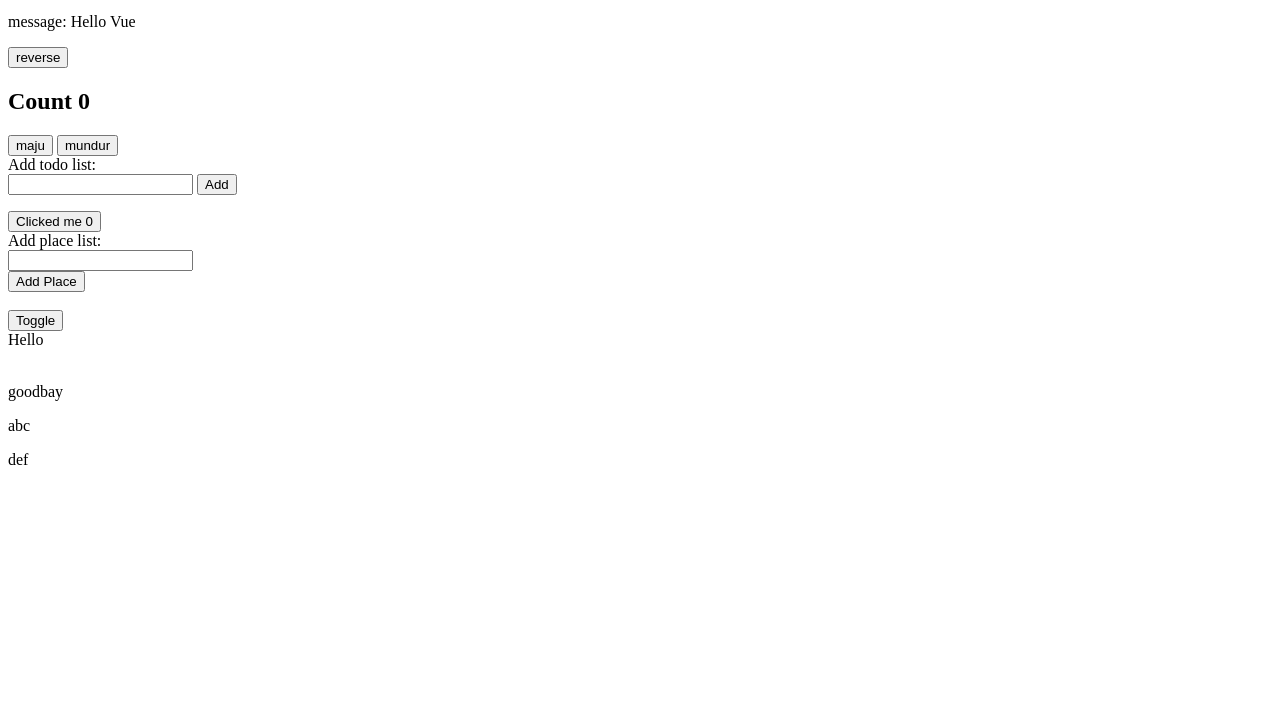
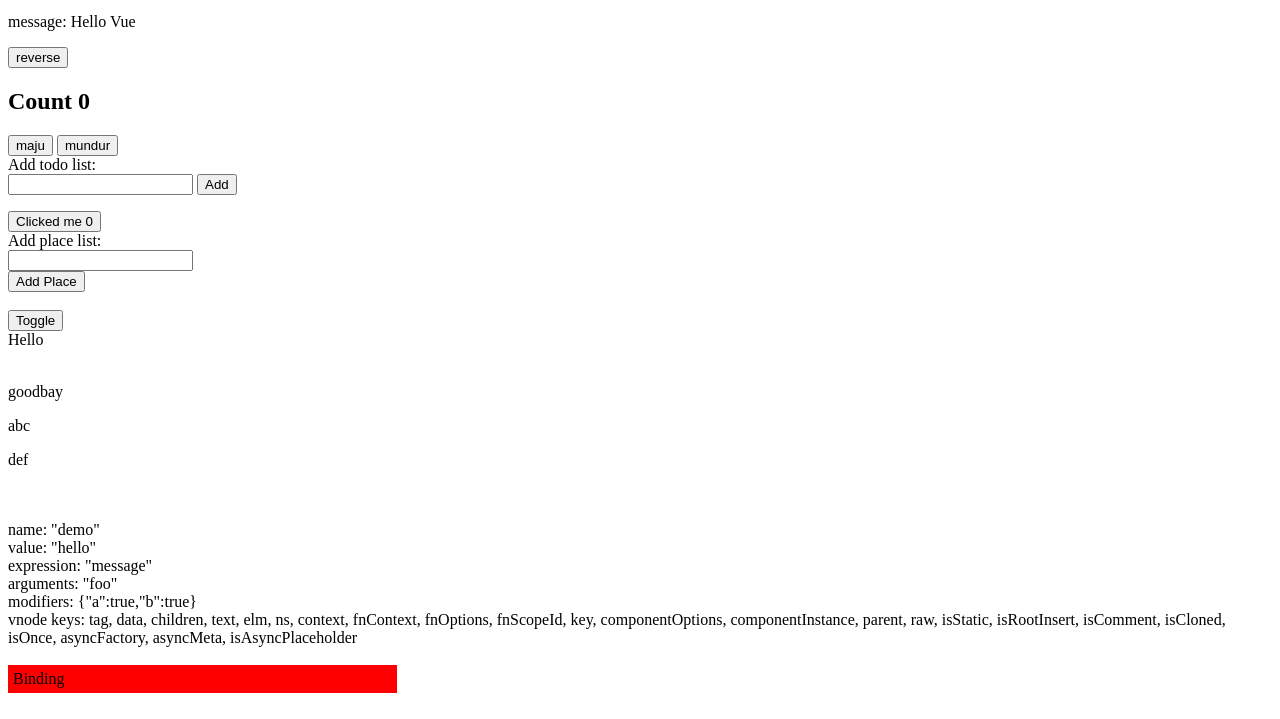
Before and after one commit to Akhmadwildan99/belajar-vue2, a plain HTML site: page index.html in a window 1280 px wide. Shown: the part 127-846 px from the top of the page. Before the commit the page ends 800 px from the top, so only its background shows below. Drawn offline with nearby package versions, Linux system fonts and the light colour scheme.

Commit message:
component directive

```diff
--- a/app.js
+++ b/app.js
@@ -182,3 +182,35 @@ var vm = new Vue({
 vm.foo()
 vm.bar()
 vm.conflict()
+
+// Component Directive
+Vue.directive('demo',{
+    bind: function(el, binding, vnode){
+        var s = JSON.stringify
+        el.innerHTML =
+        'name: ' + s(binding.name) + '<br/>' +
+        'value: ' + s(binding.value) + '<br/>' +
+        'expression: ' + s(binding.expression) + '<br/>'+
+        'arguments: ' + s(binding.arg) + '<br/>'+
+        'modifiers: ' + s(binding.modifiers) + '<br/>' +
+        'vnode keys: ' + Object.keys(vnode).join(', ')
+    }
+})
+new Vue({
+    el: '#component-directive',
+    data: {
+        message: 'hello'
+    }
+})
+
+Vue.directive('binding', {
+    bind: function(el, binding) {
+        el.style.backgroundColor = binding.value.backgroundColor
+        el.style.padding = binding.value.padding
+        el.style.width = binding.value.width
+    }
+})
+
+new Vue({
+    el: '#binding-direct'
+})
--- a/index.html
+++ b/index.html
@@ -88,7 +88,14 @@
     </div>
     </br>
 
-    <div id="mixinCreated"></div>
+    <div id="mixinCreated" ></div>
+
+    <br/>
+    <!-- Component Directive -->
+    <div id="component-directive" v-demo:foo.a.b="message"></div>
+    <br/>
+    <div id="binding-direct" v-binding="{backgroundColor: 'red', padding: '5px', width: '30%'}">Binding</div>
+    <br/>
     <script type = "text/javascript" src = "app.js"></script>
 </body>
 </html>
```
